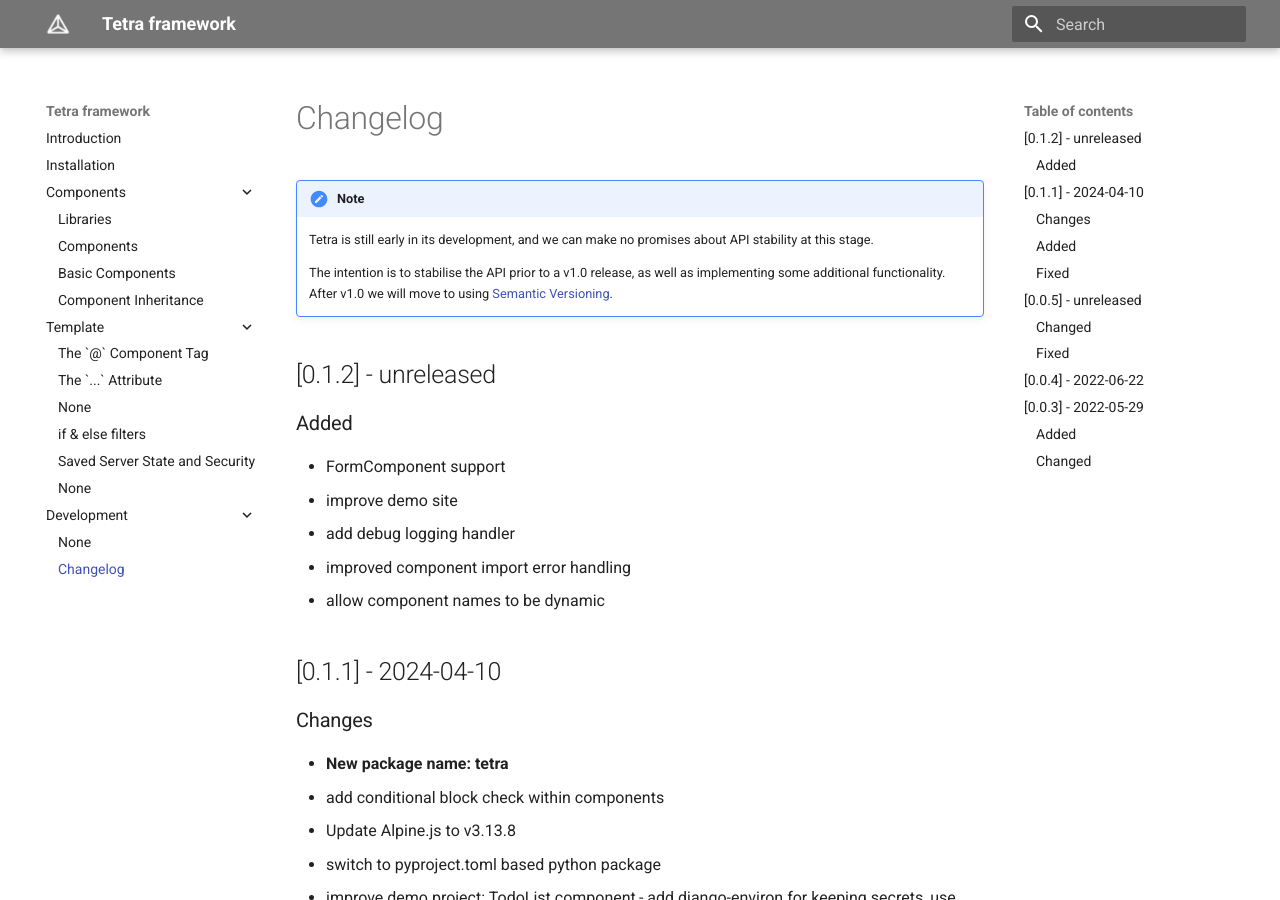
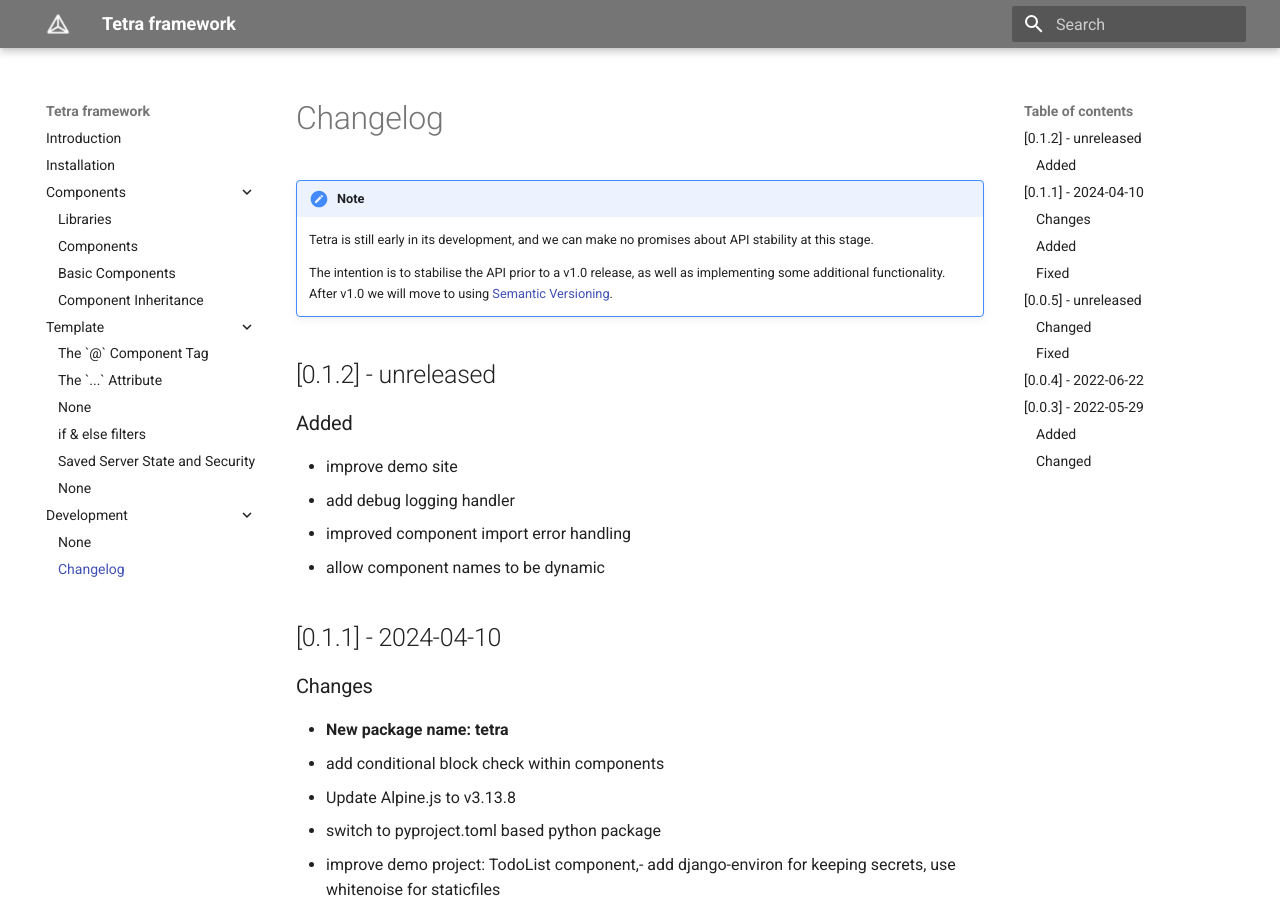
Before and after one commit to tetra-framework/tetra, an MkDocs documentation site: the page built from docs/changelog.md, in a window 1280 px wide and 900 px high. Built offline with MkDocs 1.6.1 and Material for MkDocs 9.7.7, drawn with Linux system fonts in a browser that asks for light colours.

Commit message:
Update changelog.md
remove FormComponent from changelog - this is in another branch.

```diff
--- a/docs/changelog.md
+++ b/docs/changelog.md
@@ -14,7 +14,6 @@
 
 ## [0.1.2] - unreleased
 ### Added
-- FormComponent support
 - improve demo site
 - add debug logging handler
 - improved component import error handling
```
